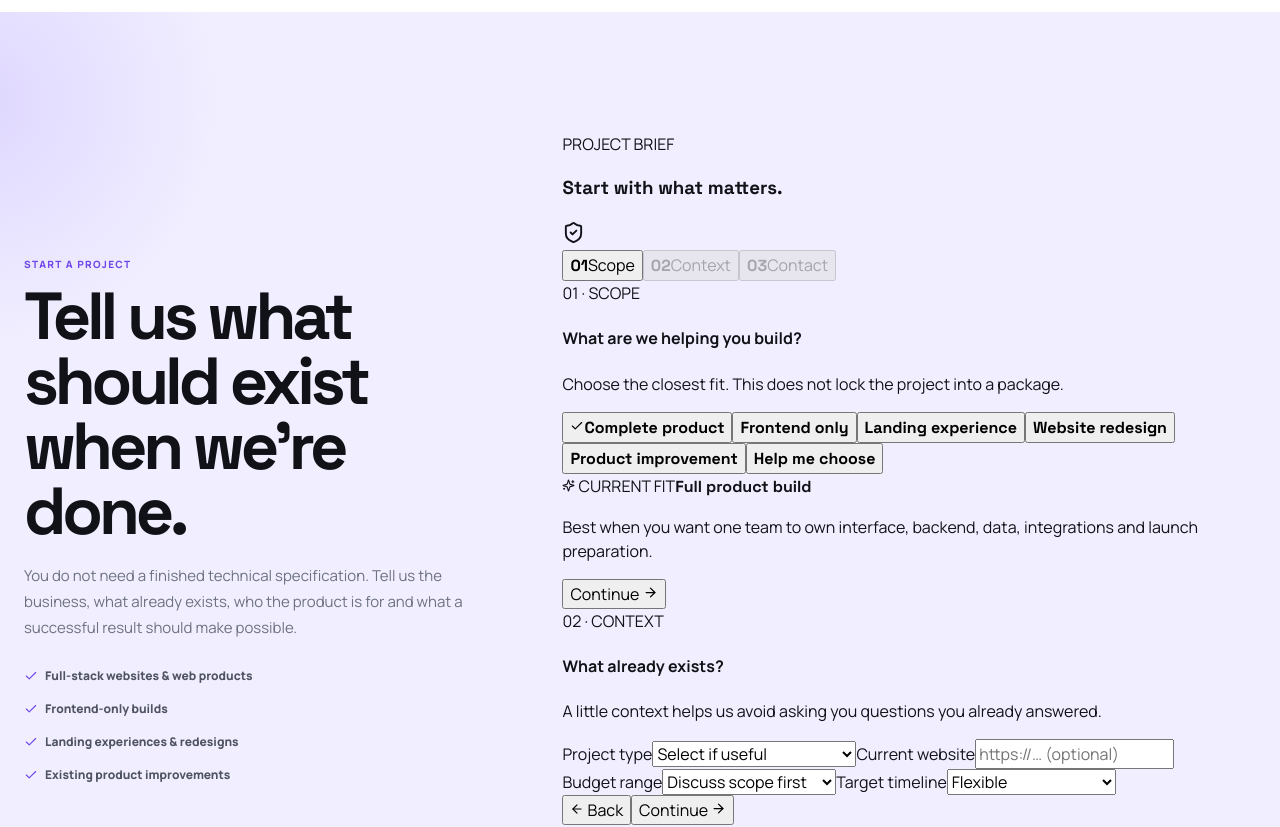
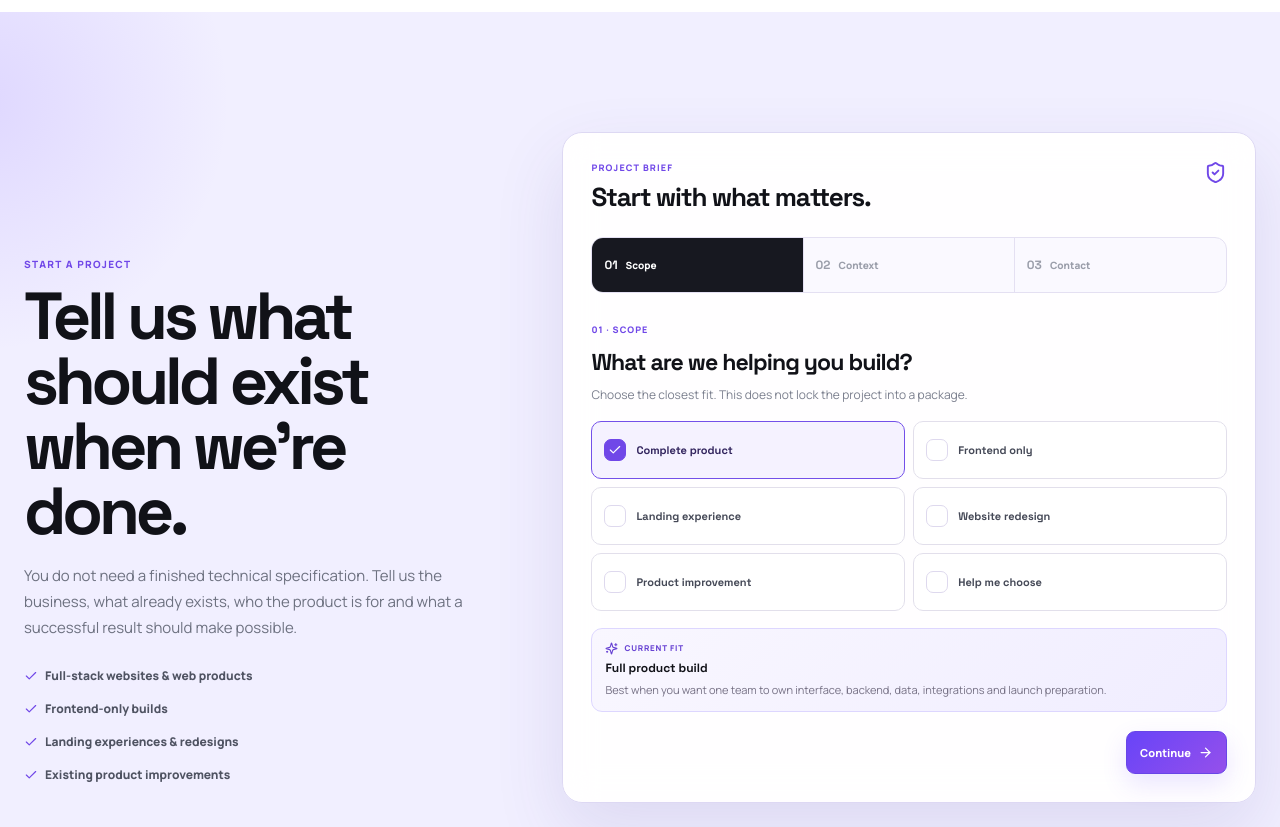
Before and after one commit to faikmulla6-cpu/manglo, a Next.js app: page / in a window 1280 px wide. Shown: the part 5520-6347 px from the top of the page. Built offline with nearby package versions, Linux system fonts and the light colour scheme; no server answers.

Commit message:
style progressive agency consultation form

```diff
--- a/app/AgencyEditorial.module.css
+++ b/app/AgencyEditorial.module.css
@@ -983,3 +983,264 @@
   .page [data-magnetic]{translate:0 0!important}
   .heroVisual{transform:none!important;translate:0 0!important;transition:none!important}
 }
+
+
+/* Progressive project brief */
+.briefForm{
+  min-width:0;
+  padding:28px;
+  border:1px solid #ddd8f3;
+  border-radius:20px;
+  background:rgba(255,255,255,.94);
+  box-shadow:0 28px 70px rgba(72,54,148,.12);
+  backdrop-filter:blur(16px);
+}
+.formHead{
+  display:flex;
+  align-items:flex-start;
+  justify-content:space-between;
+  gap:18px;
+  margin-bottom:20px;
+}
+.formHead>div{display:grid;gap:4px}
+.formHead span{
+  color:#7047e8;
+  font-size:9px;
+  font-weight:900;
+  letter-spacing:.13em;
+}
+.formHead h3{
+  margin:0;
+  font-size:26px;
+  letter-spacing:-.045em;
+}
+.formHead>svg{color:#7047e8}
+.formSteps{
+  display:grid;
+  grid-template-columns:repeat(3,1fr);
+  margin-bottom:22px;
+  border:1px solid #e4e0f2;
+  border-radius:12px;
+  overflow:hidden;
+  background:#faf9ff;
+}
+.formStep,.formStepActive{
+  min-height:54px;
+  display:flex;
+  align-items:center;
+  gap:8px;
+  padding:10px 12px;
+  border:0;
+  border-right:1px solid #e4e0f2;
+  background:transparent;
+  color:#9a9eaa;
+  text-align:left;
+  cursor:pointer;
+}
+.formStep:last-child,.formStepActive:last-child{border-right:0}
+.formStep:disabled{cursor:default}
+.formStep b,.formStepActive b{
+  font-family:var(--font-display);
+  font-size:12px;
+}
+.formStep span,.formStepActive span{
+  font-size:10px;
+  font-weight:760;
+}
+.formStepActive{
+  background:#171820;
+  color:#fff;
+}
+.formPanel{display:grid;gap:17px}
+.formPanelHidden{display:none}
+.panelIntro>span{
+  color:#7047e8;
+  font-size:9px;
+  font-weight:900;
+  letter-spacing:.11em;
+}
+.panelIntro h4{
+  margin:6px 0 5px;
+  font-family:var(--font-display);
+  font-size:23px;
+  letter-spacing:-.04em;
+}
+.panelIntro p{
+  margin:0;
+  color:#7b7f8e;
+  font-size:12px;
+  line-height:1.6;
+}
+.serviceChoices{
+  display:grid;
+  grid-template-columns:1fr 1fr;
+  gap:8px;
+}
+.serviceChoice,.serviceChoiceActive{
+  min-height:58px;
+  display:grid;
+  grid-template-columns:24px 1fr;
+  gap:8px;
+  align-items:center;
+  padding:11px 12px;
+  border:1px solid #e2dfeb;
+  border-radius:10px;
+  background:#fff;
+  color:#454957;
+  text-align:left;
+  cursor:pointer;
+  transition:border-color .16s ease,background .16s ease,transform .16s ease;
+}
+.serviceChoice:hover{transform:translateY(-1px);border-color:#cfc5fb}
+.serviceChoice>span,.serviceChoiceActive>span{
+  width:22px;
+  height:22px;
+  display:grid;
+  place-items:center;
+  border:1px solid #ded9ee;
+  border-radius:7px;
+  color:#fff;
+}
+.serviceChoice b,.serviceChoiceActive b{font-size:11px}
+.serviceChoiceActive{
+  border-color:#7350e9;
+  background:#f5f2ff;
+  color:#32255e;
+}
+.serviceChoiceActive>span{
+  border-color:#7047e8;
+  background:#7047e8;
+}
+.fitCard{
+  display:grid;
+  gap:4px;
+  padding:13px;
+  border:1px solid #ddd6ff;
+  border-radius:11px;
+  background:linear-gradient(135deg,#f9f7ff,#f0edff);
+}
+.fitCard>span{
+  display:flex;
+  align-items:center;
+  gap:6px;
+  color:#6742d3;
+  font-size:8px;
+  font-weight:900;
+  letter-spacing:.1em;
+}
+.fitCard>b{font-size:12px}
+.fitCard>p{
+  margin:0;
+  color:#767185;
+  font-size:11px;
+  line-height:1.55;
+}
+.formSplit{
+  display:grid;
+  grid-template-columns:1fr 1fr;
+  gap:10px;
+}
+.briefForm label{
+  display:grid;
+  gap:6px;
+}
+.briefForm label>span{
+  color:#4f5360;
+  font-size:11px;
+  font-weight:800;
+}
+.briefForm input,.briefForm select,.briefForm textarea{
+  width:100%;
+  min-height:43px;
+  padding:11px 12px;
+  border:1px solid #dcd9e5;
+  border-radius:9px;
+  outline:none;
+  background:#fff;
+  color:#22242d;
+  font:500 13px var(--font-ui);
+  transition:border-color .16s ease,box-shadow .16s ease;
+}
+.briefForm textarea{
+  min-height:135px;
+  resize:vertical;
+}
+.briefForm input:focus,.briefForm select:focus,.briefForm textarea:focus{
+  border-color:#8565ed;
+  box-shadow:0 0 0 3px rgba(112,71,255,.11);
+}
+.formActions{
+  display:flex;
+  align-items:center;
+  justify-content:space-between;
+  gap:10px;
+  padding-top:2px;
+}
+.nextButton,.submitButton,.backButton{
+  min-height:43px;
+  display:inline-flex;
+  align-items:center;
+  justify-content:center;
+  gap:7px;
+  border-radius:9px;
+  padding:10px 13px;
+  font:800 11px var(--font-ui);
+  cursor:pointer;
+}
+.nextButton,.submitButton{
+  border:1px solid #6845e7;
+  background:linear-gradient(135deg,#6844f8,#9550eb);
+  color:#fff;
+  box-shadow:0 10px 24px rgba(112,71,255,.15);
+}
+.backButton{
+  border:1px solid #dedbe6;
+  background:#fff;
+  color:#4d515e;
+}
+.submitButton:disabled{opacity:.62;cursor:wait}
+.formNote{
+  display:block;
+  color:#898d99;
+  font-size:9.5px;
+  line-height:1.5;
+}
+.formAlert{
+  display:flex;
+  gap:8px;
+  padding:10px 11px;
+  border-radius:10px;
+  font-size:11px;
+}
+.formAlert>div{display:grid;gap:2px}
+.formSuccess{
+  border:1px solid #c9e8dc;
+  background:#eef9f4;
+  color:#14694c;
+}
+.formError{
+  border:1px solid #efc3c3;
+  background:#fff0f0;
+  color:#9a3434;
+}
+.spinner{animation:spin .8s linear infinite}
+@keyframes spin{to{transform:rotate(360deg)}}
+.honeypot{
+  position:absolute!important;
+  left:-10000px!important;
+  width:1px!important;
+  height:1px!important;
+  overflow:hidden!important;
+}
+@media(max-width:620px){
+  .briefForm{padding:21px}
+  .formSplit,.serviceChoices{grid-template-columns:1fr}
+  .formSteps{grid-template-columns:repeat(3,minmax(0,1fr))}
+  .formStep,.formStepActive{display:grid;gap:2px;padding:9px}
+  .formActions{align-items:stretch}
+  .nextButton,.submitButton{flex:1}
+}
+@media(prefers-reduced-motion:reduce){
+  .serviceChoice,.nextButton,.submitButton,.backButton{transition:none}
+  .spinner{animation:none}
+}
```
